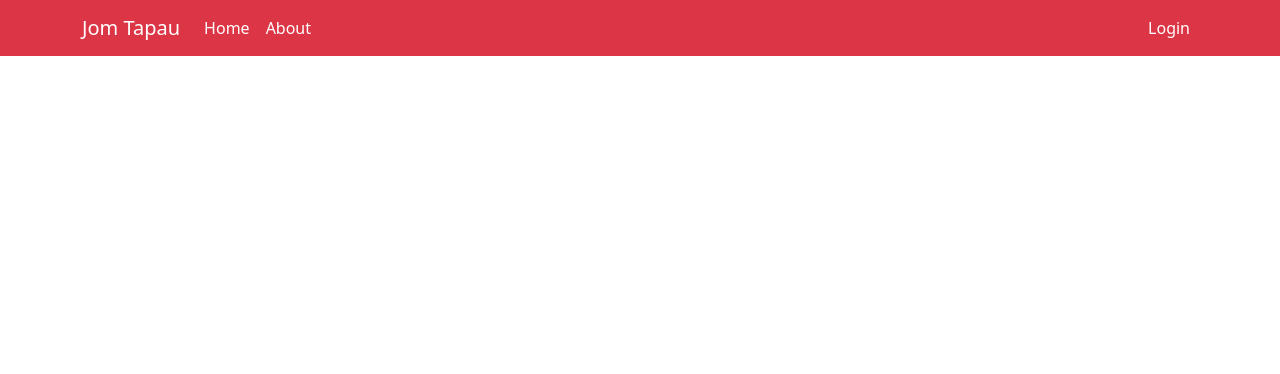
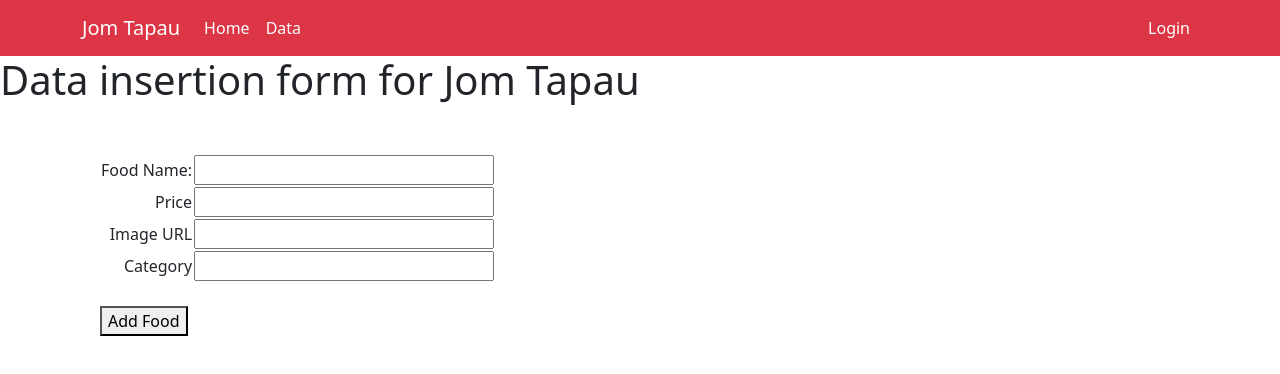
Before and after one commit to gmshimon/jom-tapau-kaz-amra, a React (Create React App) app: page /data in a window 1280 px wide. Shown: the top 374 px of the page. Built offline with nearby package versions, Linux system fonts and the light colour scheme; the HTML template or start-up script is replaced by a standard one.

Commit message:
form added

```diff
--- a/src/App.js
+++ b/src/App.js
@@ -6,6 +6,7 @@ import { Route, Routes } from 'react-router-dom';
 import Home from './Components/Home/Home';
 import Login from './Components/Login/Login';
 import Registration from './Components/Registration/Registration';
+import Data_form from './Components/Data/Data_form';
 
 
 function App() {
@@ -17,6 +18,7 @@ function App() {
         <Route path="/home" element={<Home></Home>}></Route>
         <Route path="/login" element={<Login></Login>}></Route>
         <Route path="/registration" element={<Registration></Registration>}></Route>
+        <Route path="/data" element={<Data_form></Data_form>}></Route>
       </Routes>
     </div>
   );
--- /dev/null
+++ b/src/Components/Data/Data_form.js
@@ -0,0 +1,69 @@
+import React from 'react'
+
+const Data_form = () => {
+  return (
+    <div>
+      <h1>Data insertion form for Jom Tapau</h1>
+      <form style={{ marginTop: '50px', marginLeft: '100px' }}>
+        <table>
+          <tr>
+            <td align='right'>
+              <label for='foodName'>Food Name:</label>
+            </td>
+            <td>
+              <input
+                style={{ width: '300px' }}
+                type='text'
+                name='foodName'
+                value=''
+              />
+            </td>
+          </tr>
+          <tr align='right'>
+            <td>
+              <label for='price'>Price</label>
+            </td>
+            <td>
+              <input
+                style={{ width: '300px' }}
+                type='text'
+                name='foodName'
+                value=''
+              />
+            </td>
+          </tr>
+          <tr align='right'>
+            <td>
+              <label for='image'>Image URL</label>
+            </td>
+            <td>
+              <input
+                style={{ width: '300px' }}
+                type='text'
+                name='image'
+                value=''
+              />
+            </td>
+          </tr>
+          <tr align='right'>
+            <td>
+              <label for='category'>Category</label>
+            </td>
+            <td>
+              <input
+                style={{ width: '300px' }}
+                type='text'
+                name='category'
+                value=''
+              />
+            </td>
+          </tr>
+        </table>
+        <br/>
+        <button>Add Food</button>
+      </form>
+    </div>
+  )
+}
+
+export default Data_form
--- a/src/Components/Header/Header.js
+++ b/src/Components/Header/Header.js
@@ -9,7 +9,7 @@ const Header = () => {
           <Nav>
           <Navbar.Brand as={Link} to="/home">Jom Tapau</Navbar.Brand>
             <Nav.Link className='text-white' as={Link} to="/home">Home</Nav.Link>
-            <Nav.Link className='text-white' as={Link} to="/about">About</Nav.Link>
+            <Nav.Link className='text-white' as={Link} to="/data">Data</Nav.Link>
           </Nav>
           <Nav className=''>
             <Nav.Link className='text-white' as={Link} to="/login">Login</Nav.Link>
```
Also changed, not shown: src/Components/Registration/Registration.js (+4 -4 lines).
